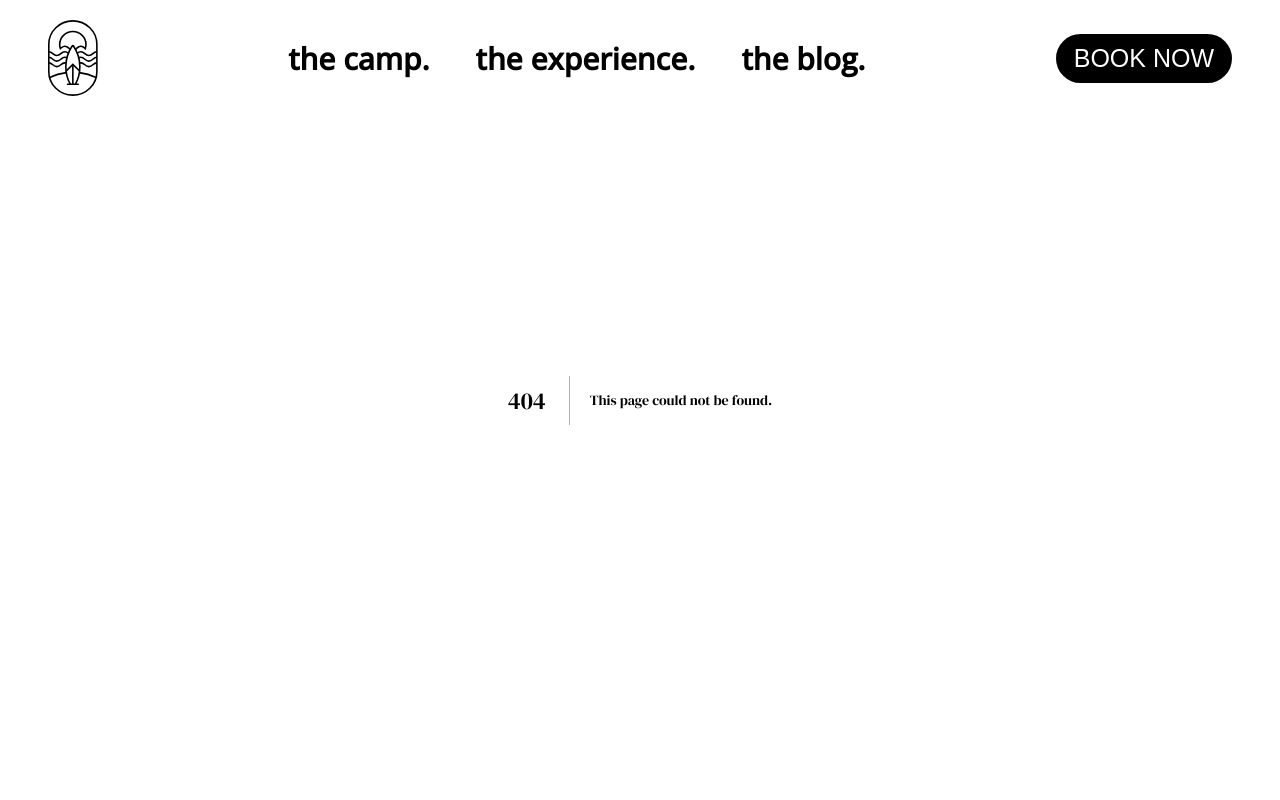
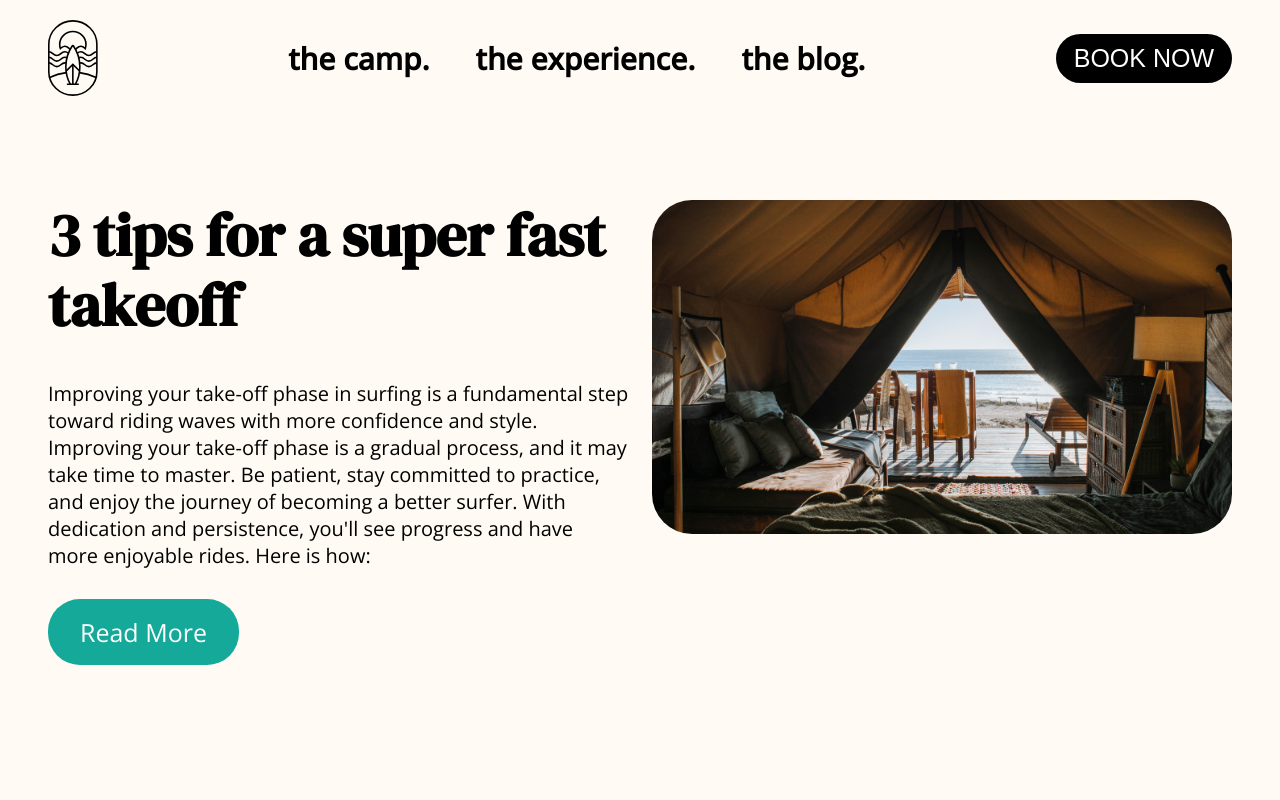
Before and after one commit to GregPetropoulos/Surf-Blog, a Next.js app in the folder frontend/: page /blog in a window 1280 px wide. Before the commit this address had no page. Shown: the top 800 px of the page. Built offline with nearby package versions, Linux system fonts and the light colour scheme.

Commit message:
Build out blog route and hiighlight article slug in ui, hardocded props, cleaned up functions key words to arrow functions

```diff
--- /dev/null
+++ b/frontend/app/_components/Blog/HighlightArticle.jsx
@@ -0,0 +1,26 @@
+import Link from 'next/link';
+
+const HighlightArticle = ({ data }) => {
+  const { headline, excerpt, featuredImage, slug } = data;
+
+  return (
+    <article className='highlight-article'>
+      <div className='highlight-article__info'>
+        <h3>{headline}</h3>
+        <p className='copy'>{excerpt}</p>
+        <Link
+          className={'btn btn--turquoise btn--medium'}
+          href={`/blog/${slug}`}>
+          Read More
+        </Link>
+      </div>
+      <img
+        className='highlight-article__image'
+        src={featuredImage}
+        alt={headline}
+      />
+    </article>
+  );
+};
+
+export default HighlightArticle;
--- a/frontend/app/_components/HeroSection.jsx
+++ b/frontend/app/_components/HeroSection.jsx
@@ -1,4 +1,5 @@
 import Link from 'next/link';
+
 const HeroSection = ({ imageSrc, headline, theme = 'turquoise' }) => {
   return (
     <section className='hero'>
--- /dev/null
+++ b/frontend/app/blog/page.jsx
@@ -0,0 +1,25 @@
+import HighlightArticle from '../_components/Blog/HighlightArticle';
+
+const Page = () => {
+  const highlightArticleData = {
+    headline: '3 tips for a super fast takeoff',
+    excerpt: (
+      <>
+        Improving your take-off phase in surfing is a fundamental step toward
+        riding waves with more confidence and style. Improving your take-off
+        phase is a gradual process, and it may take time to master. Be patient,
+        stay committed to practice, and enjoy the journey of becoming a better
+        surfer. With dedication and persistence, you'll see progress and have
+        more enjoyable rides. Here is how:
+      </>
+    ),
+    slug: 'takeoff',
+    featuredImage: '/assets/hero-experience.png'
+  };
+  return (
+    <main className='blog-page'>
+      <HighlightArticle data={highlightArticleData} />
+    </main>
+  );
+};
+export default Page;
--- a/frontend/app/layout.jsx
+++ b/frontend/app/layout.jsx
@@ -7,7 +7,7 @@
   description: 'Generated by create next app'
 };
 
-export default function RootLayout({ children }) {
+const RootLayout=({ children })=> {
   return (
     <html lang='en'>
       <body>
@@ -18,3 +18,4 @@
     </html>
   );
 }
+export default RootLayout;
--- a/frontend/app/page.jsx
+++ b/frontend/app/page.jsx
@@ -1,7 +1,7 @@
 import HeroSection from './_components/HeroSection';
 import InfoBlock from './_components/InfoBlock';
 import { fetchStrapiData, processInfoBlockData } from '@/utils/strapi.utils';
-// TODO Abstract infoBlock logic since it's similar to the experience page
+// TODO Abstract infoBlock logic into a hook since it's similar to the experience page
 
 const Home = async () => {
   const data = await fetchStrapiData('/infoblocks-landing?populate=deep');
--- /dev/null
+++ b/frontend/sass/components/blog/_highlight-article.scss
@@ -0,0 +1,19 @@
+.highlight-article {
+  display: flex;
+  justify-content: space-between;
+  width: 100%;
+  align-items: flex-start;
+  margin-bottom: 10rem;
+  &__info {
+    width: 49%;
+    & .copy {
+      margin-top: 4rem;
+      margin-bottom: 3rem;
+    }
+  }
+  &__image {
+    width: 49%;
+    height: auto;
+    border-radius: 4rem;
+  }
+}
--- a/frontend/sass/main.scss
+++ b/frontend/sass/main.scss
@@ -10,3 +10,6 @@
 @import 'components/footer';
 @import 'components/hero-section';
 @import 'components/info-block';
+@import 'components/blog/highlight-article';
+
+@import 'pages/blog';
--- /dev/null
+++ b/frontend/sass/pages/_blog.scss
@@ -0,0 +1,3 @@
+.blog-page {
+  padding: 20rem 4.8rem 12rem;
+}
```
